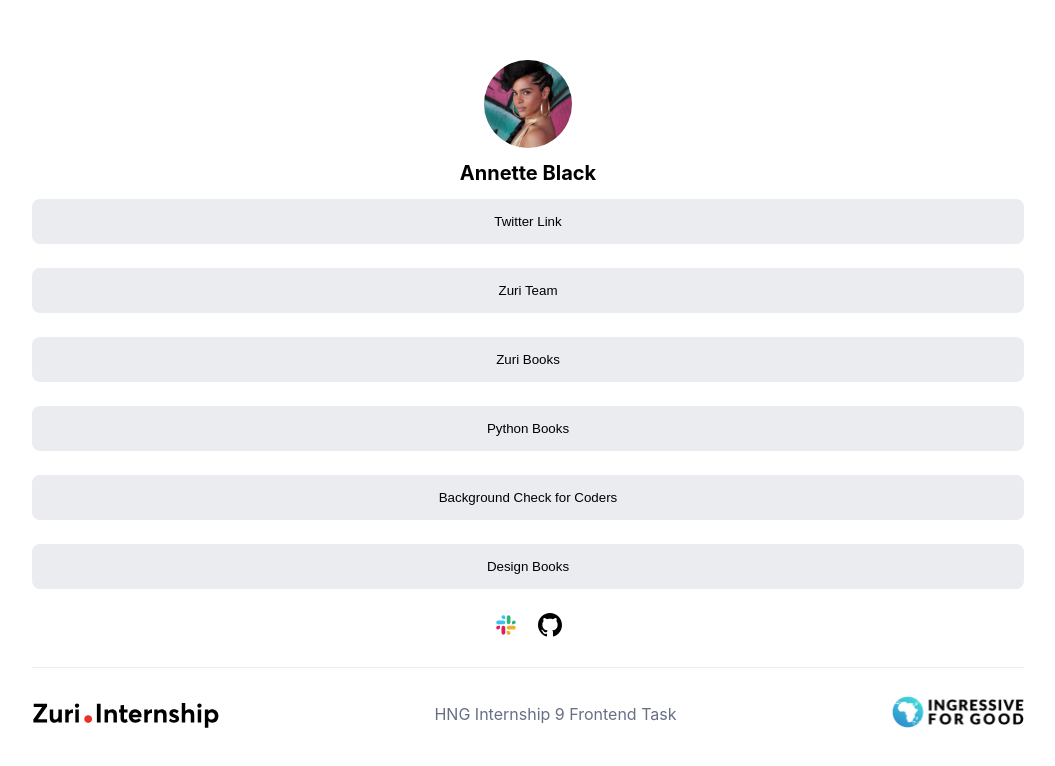
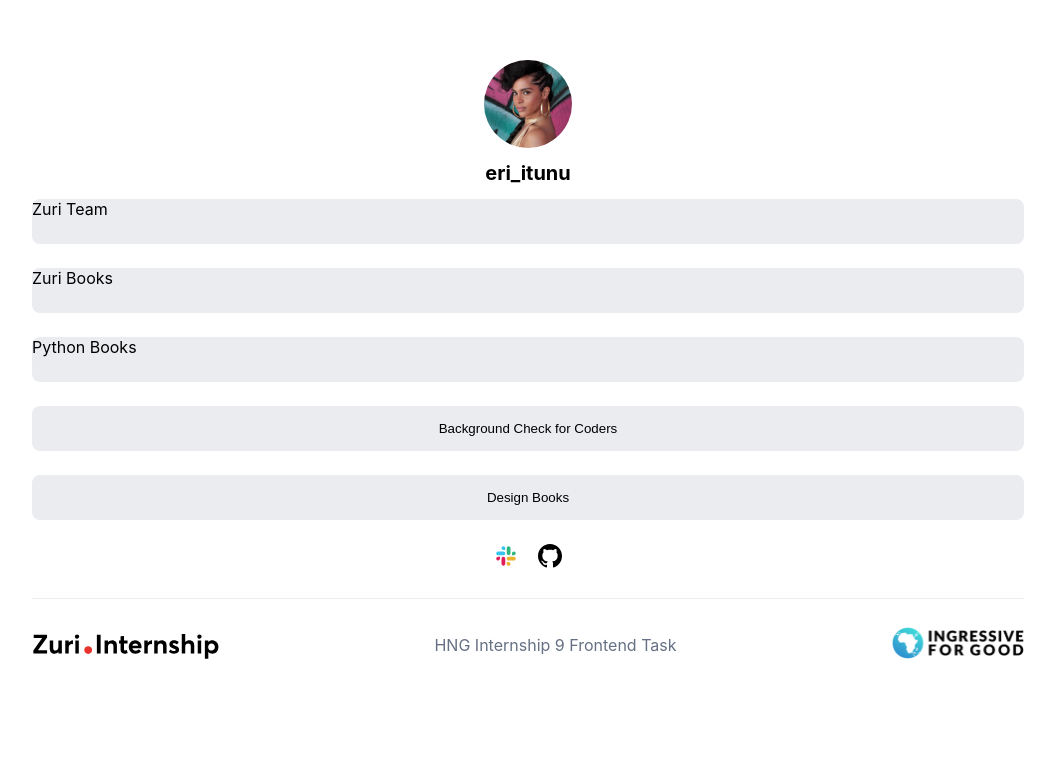
Before and after one commit to Eri-itunu/hng-internship, a React (Create React App) app: page / in a window 1280 px wide. Shown: the top 766 px of the page, without its empty margins (112-1167 px from the left). Built offline with nearby package versions, Linux system fonts and the light colour scheme.

Commit message:
changing a tag styles

```diff
--- a/src/App.js
+++ b/src/App.js
@@ -11,36 +11,27 @@ function App() {
       <div className='link-tree'>
 
         <div className="image-container">
-          <img src={twitterImage} alt="" id="profile_img" />
-          <h1 id="twitter">Annette Black</h1>
-          {/* <h4 id="slack">Annette Black </h4> */}
+          <img src={twitterImage} alt="profile" id="profile__img" />
+          <h1 id="twitter">eri_itunu</h1>
+          {/* <h4 id="slack">Eri </h4> */}
         </div>
 
         <div className="link-container">
 
-          <button id="twitter_link">
-            <a href="http://books.zuri.team/">Twitter Link</a>
-          </button>
+            <a  id="button_zuri" href="https://training.zuri.team/">Zuri Team</a>
 
-          <button id="button_zuri">
-            <a href="https://training.zuri.team/">Zuri Team</a>
-          </button>
 
-            <a href="http://books.zuri.team/">
-              <button id="books">
-                Zuri Books
-              </button>
+            <a id="books" href="http://books.zuri.team/">
+              Zuri Books
             </a>
 
 
-          <a href="http://books.zuri.team">
-            <button id="book__python">
-              Python Books
-            </button>
+          <a id="book__python" href="http://books.zuri.team">
+            Python Books
           </a>
 
           <button id="pitch">
-            <a href="https://background.zuri.team//">Background Check for Coders</a>
+            <a href="https://background.zuri.team">Background Check for Coders</a>
           </button>
 
           <button id="book__design">
```
